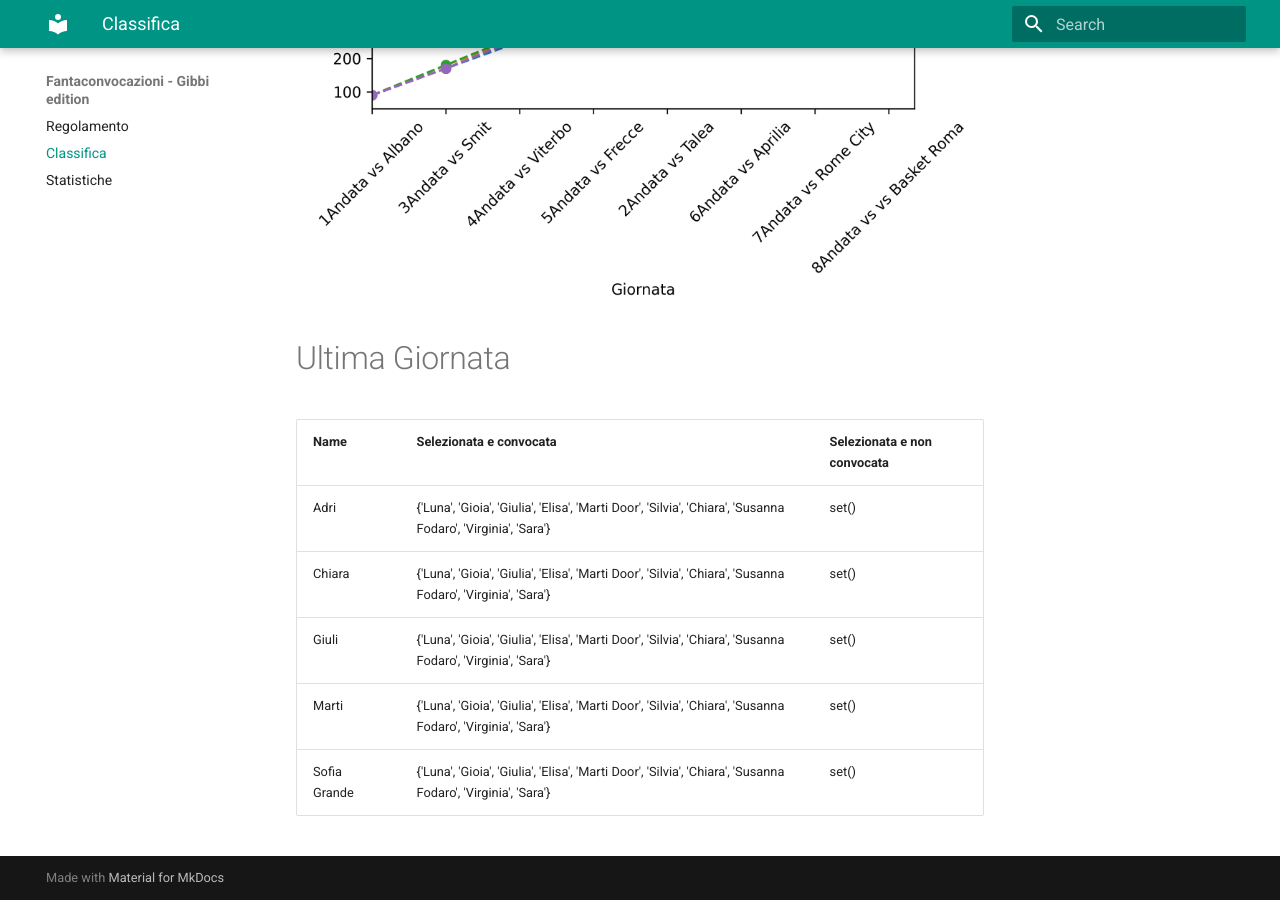
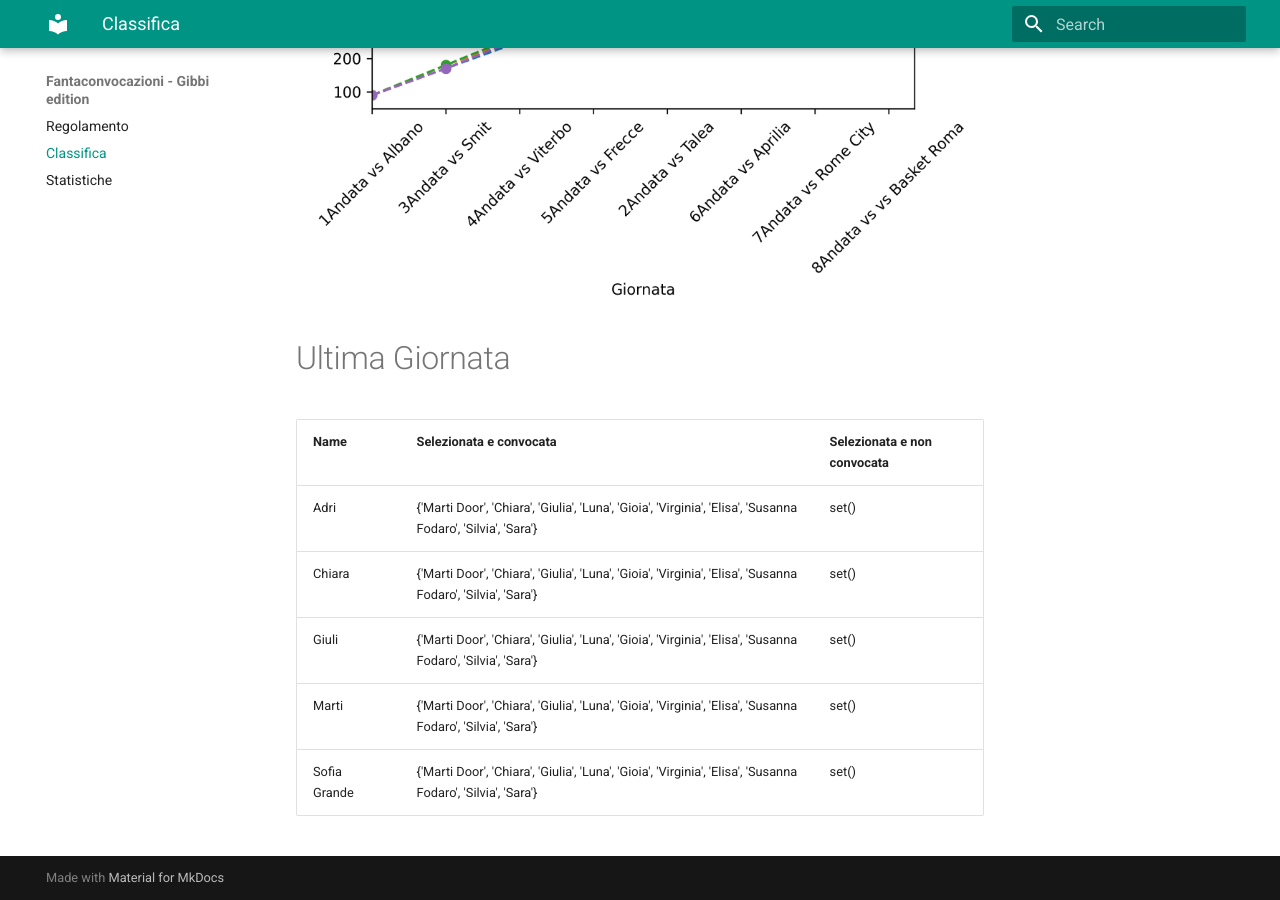
Before and after one commit to martinig94/fantagibbi, an MkDocs documentation site: the page built from docs/Classifica.md, in a window 1280 px wide and 900 px high, scrolled down 810 px. Built offline with MkDocs 1.6.1 and Material for MkDocs 9.7.7, drawn with Linux system fonts in a browser that asks for light colours.

Commit message:
Auto-update from main.py

```diff
--- a/docs/Classifica.md
+++ b/docs/Classifica.md
@@ -18,9 +18,9 @@
 <!-- START_TABLE CORRECT -->
 | Name         | Selezionata e convocata                                                                                      | Selezionata e non convocata   |
 |:-------------|:-------------------------------------------------------------------------------------------------------------|:------------------------------|
-| Adri         | {'Luna', 'Gioia', 'Giulia', 'Elisa', 'Marti Door', 'Silvia', 'Chiara', 'Susanna Fodaro', 'Virginia', 'Sara'} | set()                         |
-| Chiara       | {'Luna', 'Gioia', 'Giulia', 'Elisa', 'Marti Door', 'Silvia', 'Chiara', 'Susanna Fodaro', 'Virginia', 'Sara'} | set()                         |
-| Giuli        | {'Luna', 'Gioia', 'Giulia', 'Elisa', 'Marti Door', 'Silvia', 'Chiara', 'Susanna Fodaro', 'Virginia', 'Sara'} | set()                         |
-| Marti        | {'Luna', 'Gioia', 'Giulia', 'Elisa', 'Marti Door', 'Silvia', 'Chiara', 'Susanna Fodaro', 'Virginia', 'Sara'} | set()                         |
-| Sofia Grande | {'Luna', 'Gioia', 'Giulia', 'Elisa', 'Marti Door', 'Silvia', 'Chiara', 'Susanna Fodaro', 'Virginia', 'Sara'} | set()                         |
+| Adri         | {'Marti Door', 'Chiara', 'Giulia', 'Luna', 'Gioia', 'Virginia', 'Elisa', 'Susanna Fodaro', 'Silvia', 'Sara'} | set()                         |
+| Chiara       | {'Marti Door', 'Chiara', 'Giulia', 'Luna', 'Gioia', 'Virginia', 'Elisa', 'Susanna Fodaro', 'Silvia', 'Sara'} | set()                         |
+| Giuli        | {'Marti Door', 'Chiara', 'Giulia', 'Luna', 'Gioia', 'Virginia', 'Elisa', 'Susanna Fodaro', 'Silvia', 'Sara'} | set()                         |
+| Marti        | {'Marti Door', 'Chiara', 'Giulia', 'Luna', 'Gioia', 'Virginia', 'Elisa', 'Susanna Fodaro', 'Silvia', 'Sara'} | set()                         |
+| Sofia Grande | {'Marti Door', 'Chiara', 'Giulia', 'Luna', 'Gioia', 'Virginia', 'Elisa', 'Susanna Fodaro', 'Silvia', 'Sara'} | set()                         |
 <!-- END_TABLE CORRECT -->
```
